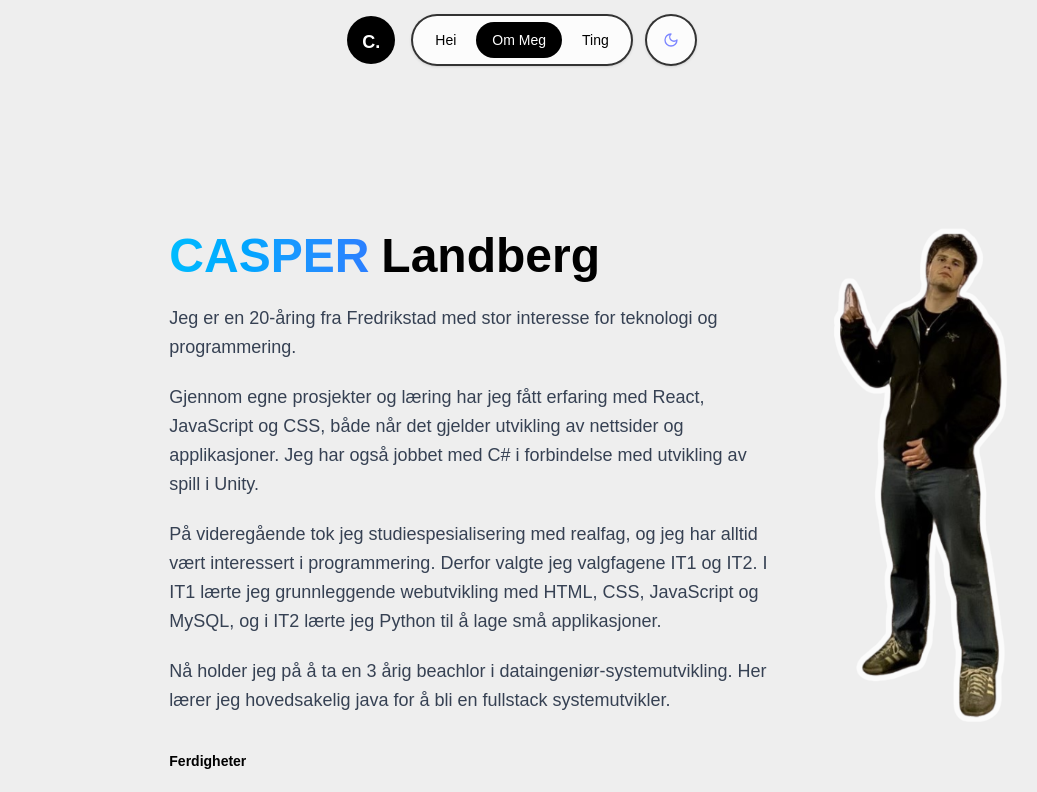
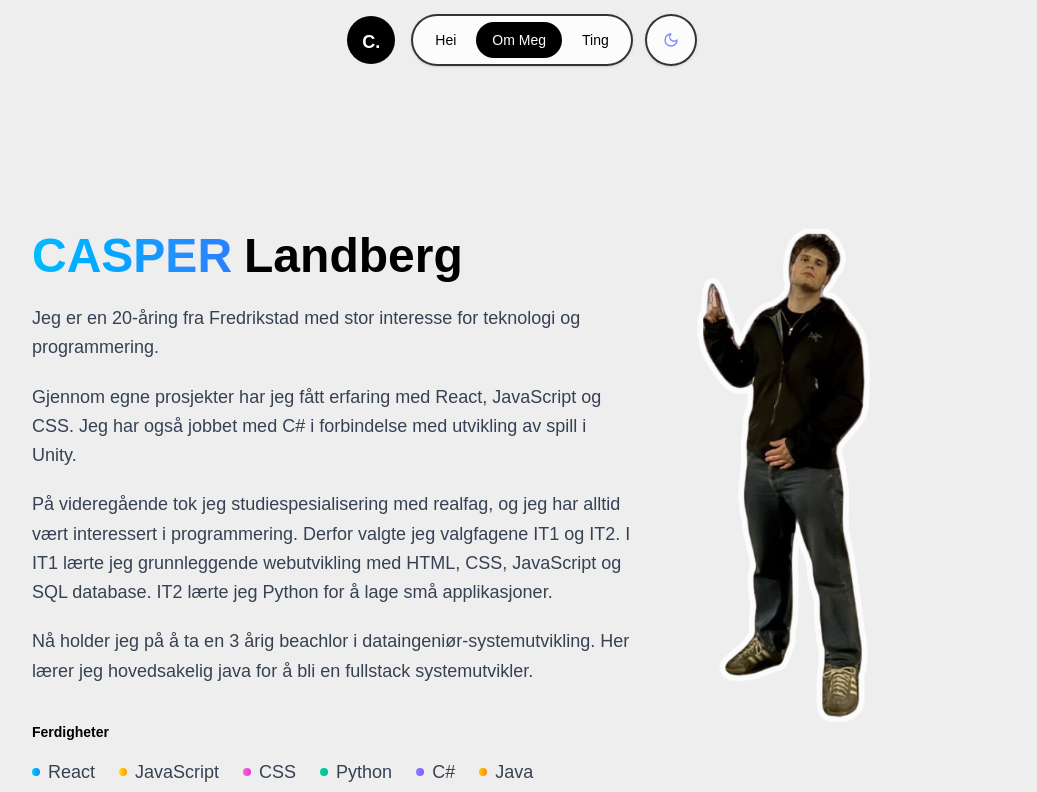
Before and after one commit to repsacl/casper., a React (Vite) app: page /about in a window 1280 px wide. Shown: the top 792 px of the page, without its empty margins (120-1157 px from the left). Built offline with nearby package versions, Linux system fonts and the light colour scheme; a web font is replaced by a local one.

Commit message:
small text update in about-page

```diff
--- a/src/pages/About.jsx
+++ b/src/pages/About.jsx
@@ -32,18 +32,12 @@ function About() {
       animate="animate"
       exit={{ opacity: 0 }}
       variants={container}
-      className="mx-auto flex min-h-screen max-w-5xl flex-col items-center gap-10 px-6 py-20 sm:py-28 lg:flex-row-reverse lg:items-start lg:gap-16"
+      className="mx-auto flex min-h-screen max-w-5xl flex-col items-center gap-10 px-6 py-20 sm:py-28 lg:flex-row lg:items-start lg:gap-16"
     >
-      {/* Bildet: høyt og smalt (237x708), peker mot teksten.
-          Ingen bakgrunn/beskjæring — object-contain beholder cutout-formen. */}
-      <motion.img
-        variants={item}
-        // TODO: bytt til riktig filsti, f.eks. "/casper-about.png" (fil i public-mappen)
-        src="/casper-siden.png"
-        alt="Casper Landberg"
-        className="h-[42vh] w-auto shrink-0 object-contain sm:h-[52vh] lg:mt-2 lg:h-[65vh]"
-      />
-
+      {/* Teksten ligger først i DOM-en nå, så den havner øverst på
+          mobil (flex-col) og bildet kommer under. På desktop bruker
+          vi lg:flex-row (ikke reverse), så bildet ender opp til
+          høyre for teksten — samme visuelle resultat som før. */}
       <div className="flex flex-col items-center text-center lg:items-start lg:pt-6 lg:text-left">
         <motion.h1
           variants={item}
@@ -67,9 +61,9 @@ function About() {
           </p>
 
           <p>
-            Gjennom egne prosjekter og læring har jeg fått erfaring med React,
-            JavaScript og CSS, både når det gjelder utvikling av nettsider og
-            applikasjoner. Jeg har også jobbet med C# i forbindelse med utvikling av
+            Gjennom egne prosjekter har jeg fått erfaring med React,
+            JavaScript og CSS.
+            Jeg har også jobbet med C# i forbindelse med utvikling av
             spill i Unity.
           </p>
 
@@ -77,7 +71,7 @@ function About() {
             På videregående tok jeg studiespesialisering med realfag, og jeg har
             alltid vært interessert i programmering. Derfor valgte jeg valgfagene
             IT1 og IT2. I IT1 lærte jeg grunnleggende webutvikling med HTML, CSS,
-            JavaScript og MySQL, og i IT2 lærte jeg Python til å lage små
+            JavaScript og SQL database. IT2 lærte jeg Python for å lage små
             applikasjoner.
           </p>
           <p>
@@ -103,20 +97,20 @@ function About() {
             ))}
           </div>
         </motion.div>
+      </div>
 
-        <div className="flex items-center">
+      {/* Bildet: høyt og smalt (237x708), peker mot teksten.
+          Ingen bakgrunn/beskjæring — object-contain beholder cutout-formen.
+          Ligger sist i DOM-en, så det havner nederst på mobil og til
+          høyre for teksten på desktop. */}
       <motion.img
         variants={item}
         // TODO: bytt til riktig filsti, f.eks. "/casper-about.png" (fil i public-mappen)
-        src="/casper-opp.png"
+        src="/casper-siden.png"
         alt="Casper Landberg"
-        className="h-[32vh] w-auto shrink-0 object-contain sm:h-[42vh] lg:mt-2 lg:h-[52vh]"
+        className="h-[42vh] w-auto shrink-0 object-contain sm:h-[52vh] lg:mt-2 lg:h-[65vh]"
       />
-        </div>
-
-      </div>
     </motion.div>
-
   );
 }
 
```
